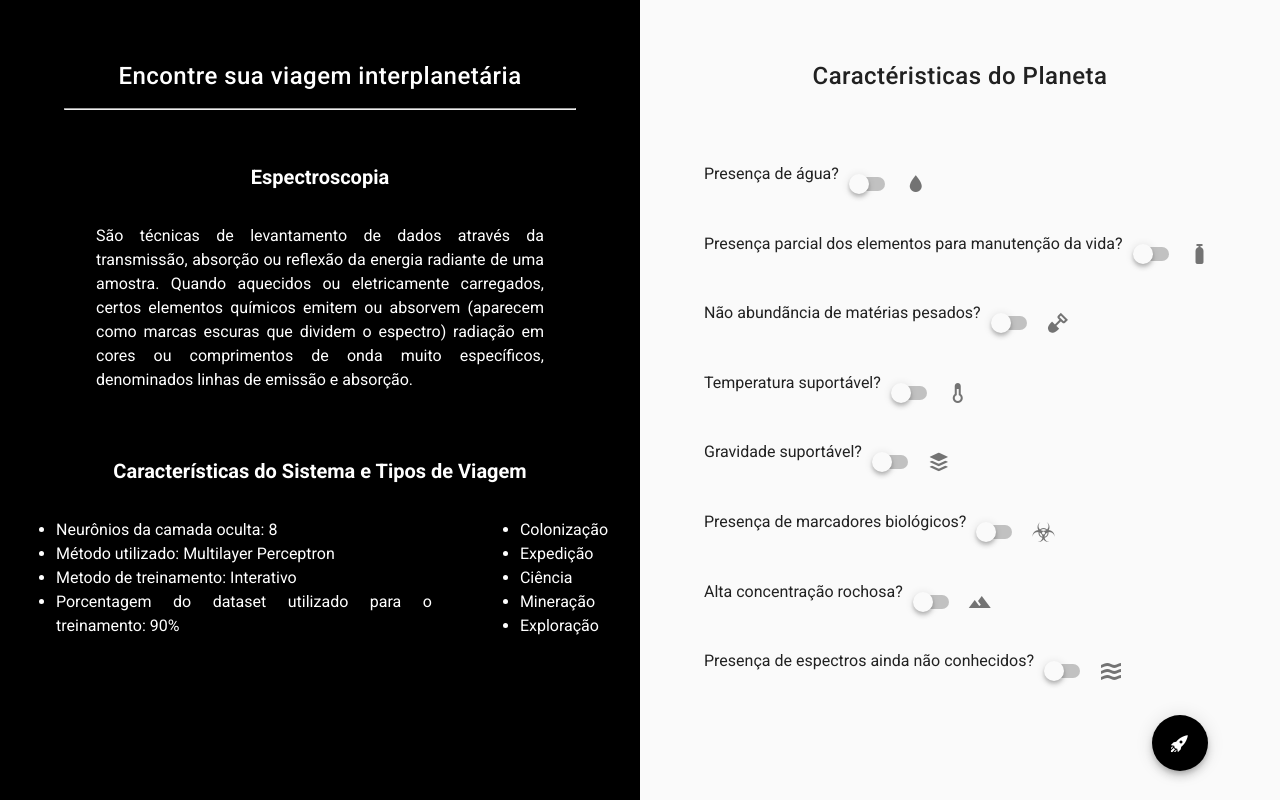
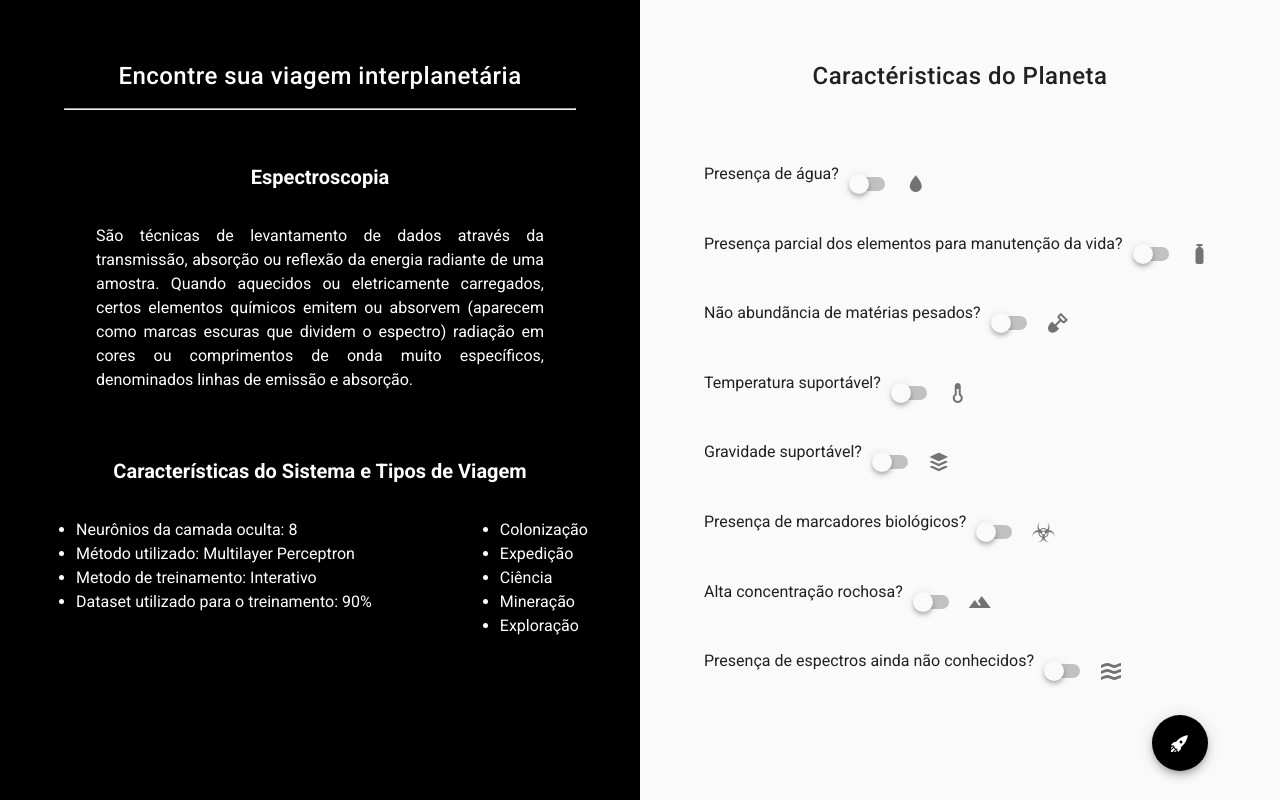
Before and after one commit to arthurvdiniz/find-travel-type-mlp, a Vue app: page / in a window 1280 px wide. Built offline with nearby package versions, Linux system fonts and the light colour scheme.

Commit message:
Versão Final

```diff
--- a/src/components/Content.vue
+++ b/src/components/Content.vue
@@ -21,7 +21,7 @@
               <li>Neurônios da camada oculta: 8</li>
               <li>Método utilizado: Multilayer Perceptron</li>
               <li>Metodo de treinamento: Interativo</li>
-              <li>Porcentagem do dataset utilizado para o treinamento: 90%</li>
+              <li>Dataset utilizado para o treinamento: 90%</li>
             </ul>
           </div>
           <div class="sub-text viagem">
```
